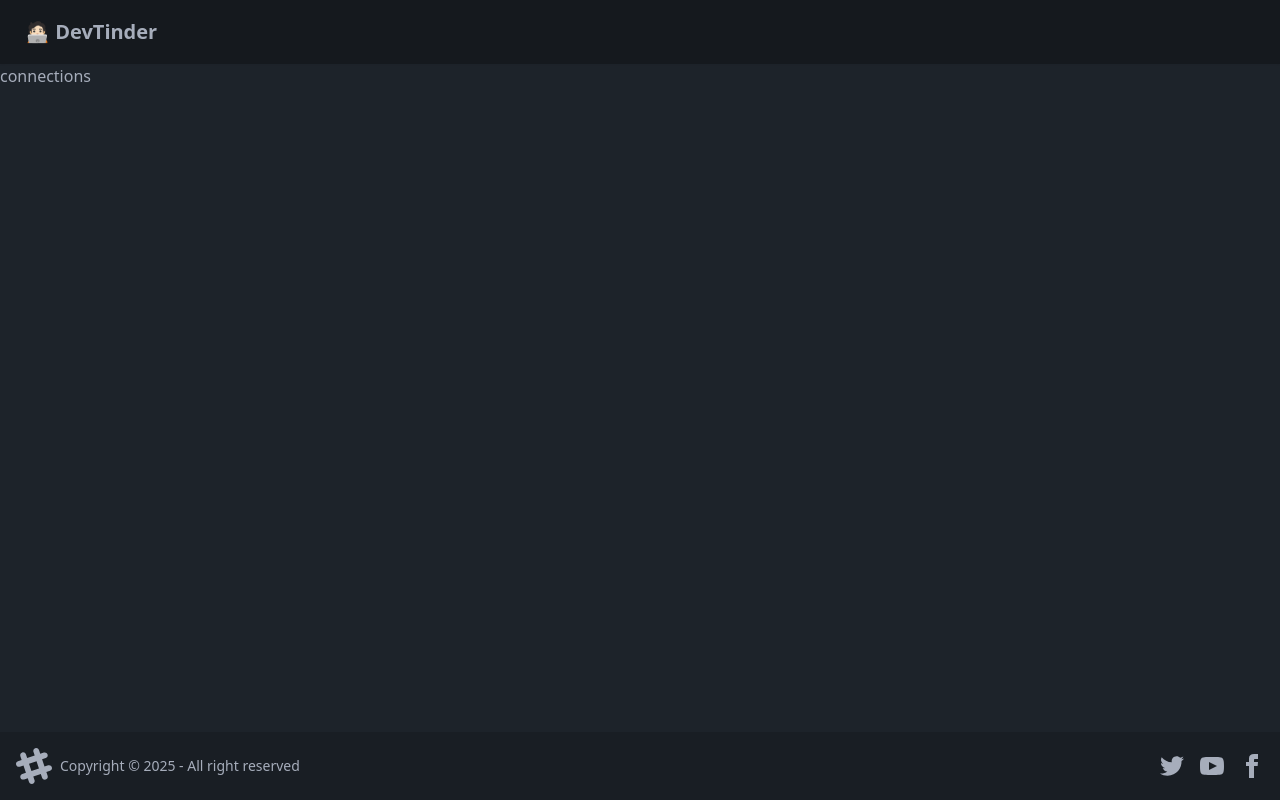
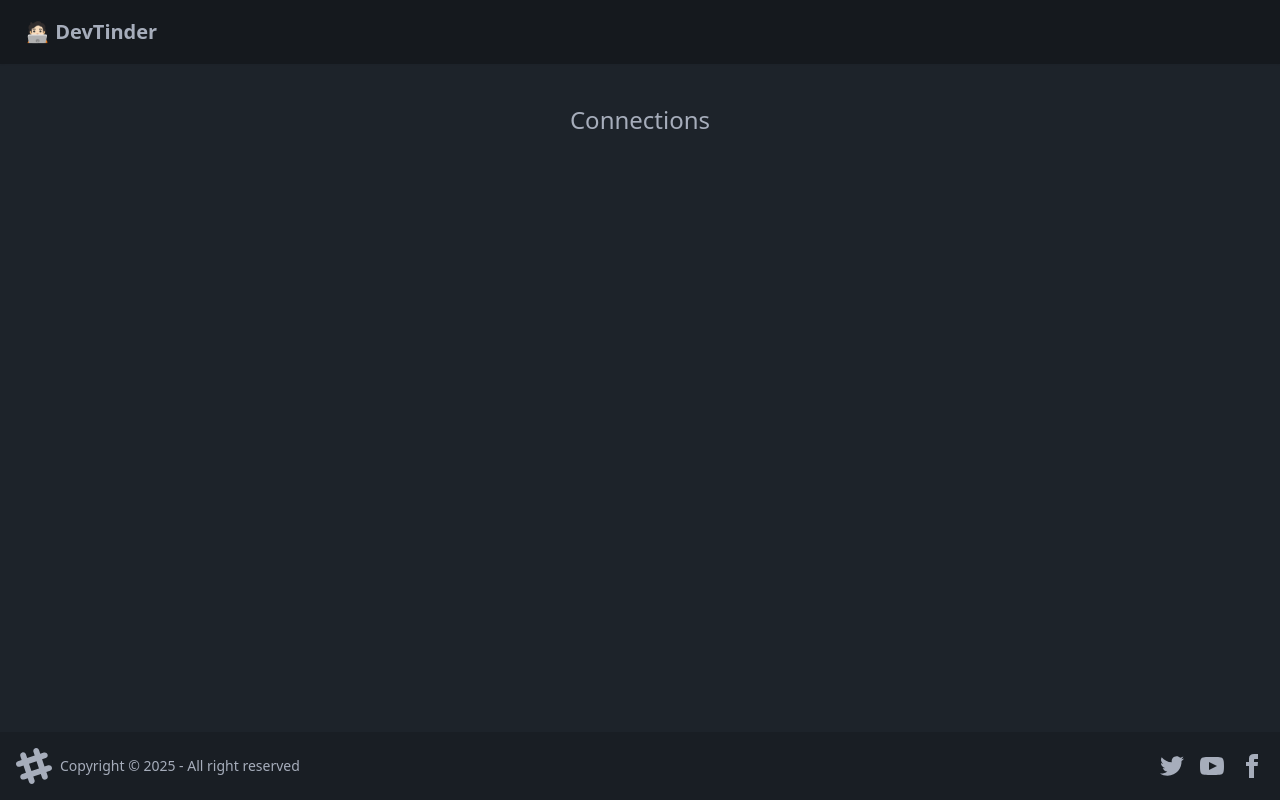
Before and after one commit to koushikbajpayee06/devTinder-frontEnd, a React (Vite) app: page /connections in a window 1280 px wide. Built offline with nearby package versions, Linux system fonts and the light colour scheme; no server answers.

Commit message:
connection api done

```diff
--- a/src/components/Connections.jsx
+++ b/src/components/Connections.jsx
@@ -1,10 +1,13 @@
 import axios from 'axios';
 import React, { useEffect } from 'react';
 import { BASE_URL } from '../utils/constants';
+import { useDispatch } from 'react-redux';
+import { addConnections } from '../utils/connectionSlice';
 
 const Connections = () => {
 
     const fetchConnections = async()=>{
+        const dispatch = useDispatch()
         try{
             const res = await axios.get(BASE_URL + "/user/connections",{
                 withCredentials:true,
@@ -12,6 +15,7 @@ const Connections = () => {
             console.log(res.data.data);
         }catch(err){
             console.log(err);
+            dispatch(addConnections)
         }
     };
 
@@ -19,8 +23,8 @@ const Connections = () => {
         fetchConnections();
     },[]);
   return (
-    <div>
-      connections
+    <div className='flex justify-center my-10'>
+      <h1 className='text-bold text-2xl '>Connections</h1>
     </div>
   )
 }
--- a/src/utils/appStore.jsx
+++ b/src/utils/appStore.jsx
@@ -1,11 +1,13 @@
 import { configureStore } from "@reduxjs/toolkit";
 import  userReducer  from "../utils/userSlice";
 import feedReducer from './feedSlice';
-
+import connectionReducer from "./connectionSlice"
+import Connections from "../components/Connections";
 const appStore = configureStore({
     reducer:{
         user: userReducer,
         feed: feedReducer,
+        Connections: connectionReducer
     },
 });
 
--- /dev/null
+++ b/src/utils/connectionSlice.js
@@ -0,0 +1,14 @@
+import { createSlice } from "@reduxjs/toolkit";
+
+
+const connectionSlice = createSlice({
+    name:'connection',
+    initialState:null,
+    reducers:{
+        addConnections: (state,action) => action.payload,
+        removeConnections: () => null,
+    },
+});
+
+export const {addConnections, remooveConnections} = connectionSlice.actions;
+export default connectionSlice.reducer;
```
